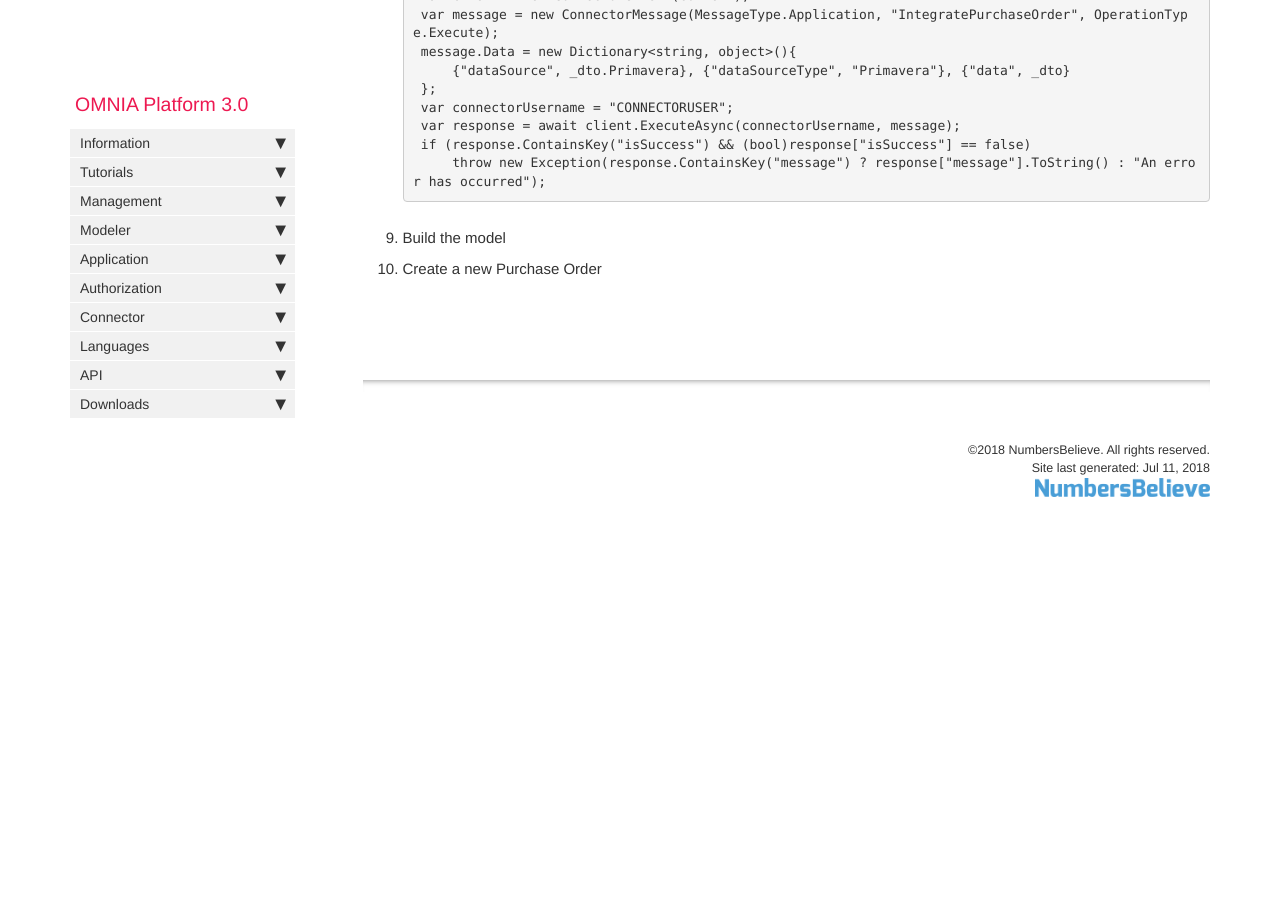
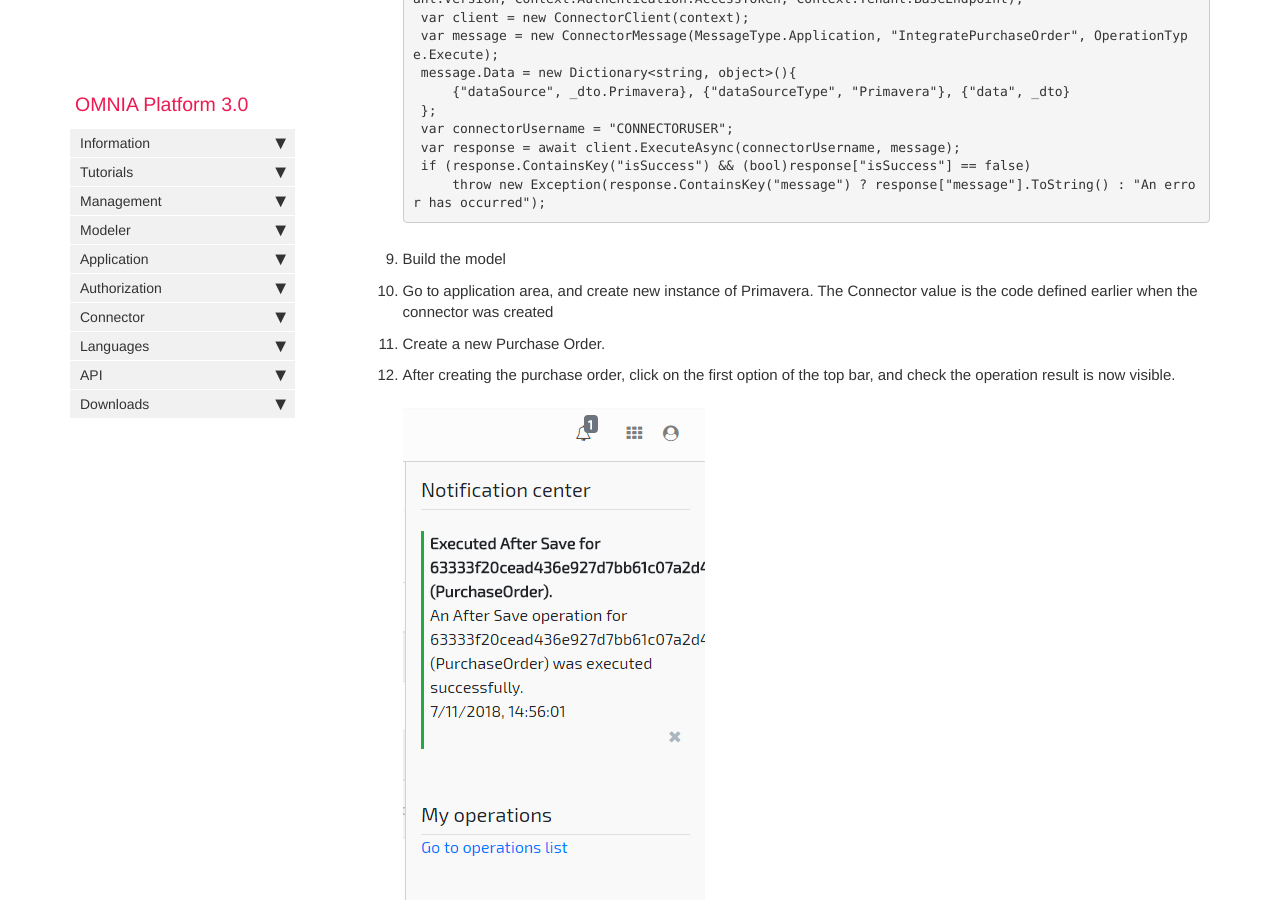
Before and after one commit to daniel8lopes/omnia3, a Jekyll site: the page built from docs/pages/omnia3/Tutorials/omnia3_applicationbehaviourstutorial.md, in a window 1280 px wide and 900 px high, scrolled down 3853 px. Built offline with Jekyll 4.4.1, drawn with Linux system fonts in a browser that asks for light colours; nearby versions of some CDN libraries; comment, search, counter and statistics services are not loaded; before the commit the page ends 4410 px from its top, so only the background shows below that; some of the changed text lies outside the part shown.

Commit message:
Update omnia3_applicationbehaviourstutorial.md

````diff
--- a/docs/pages/omnia3/Tutorials/omnia3_applicationbehaviourstutorial.md
+++ b/docs/pages/omnia3/Tutorials/omnia3_applicationbehaviourstutorial.md
@@ -68,7 +68,7 @@ A connector is also required to complete this tutorial.
     return (numberOfRecords, employeesList);
     ```
 
-6. Navigate to tab Attributes, and add the following attributes by clicking on button Add new.
+6. Through the left side menu, navigate to PurchaseOrder Document, by accessing the option ***Documents / PurchaseOrder***. Add the following attributes by clicking on button Add new.
 
     - Primavera (Type: Data source / Primavera)
     - Employee (Type: Agent / Employee; Data Source attribute: Primavera)
@@ -126,4 +126,10 @@ A connector is also required to complete this tutorial.
 
 9. Build the model
 
-10. Create a new Purchase Order
+7. Go to application area, and create new instance of Primavera. The Connector value is the code defined earlier when the connector was created
+
+10. Create a new Purchase Order.
+
+11. After creating the purchase order, click on the first option of the top bar, and check the operation result is now visible.
+
+    ![Modeler view Notifications](/images/tutorials/applicationbehaviours/Application-NotificationCenter.PNG)
````
